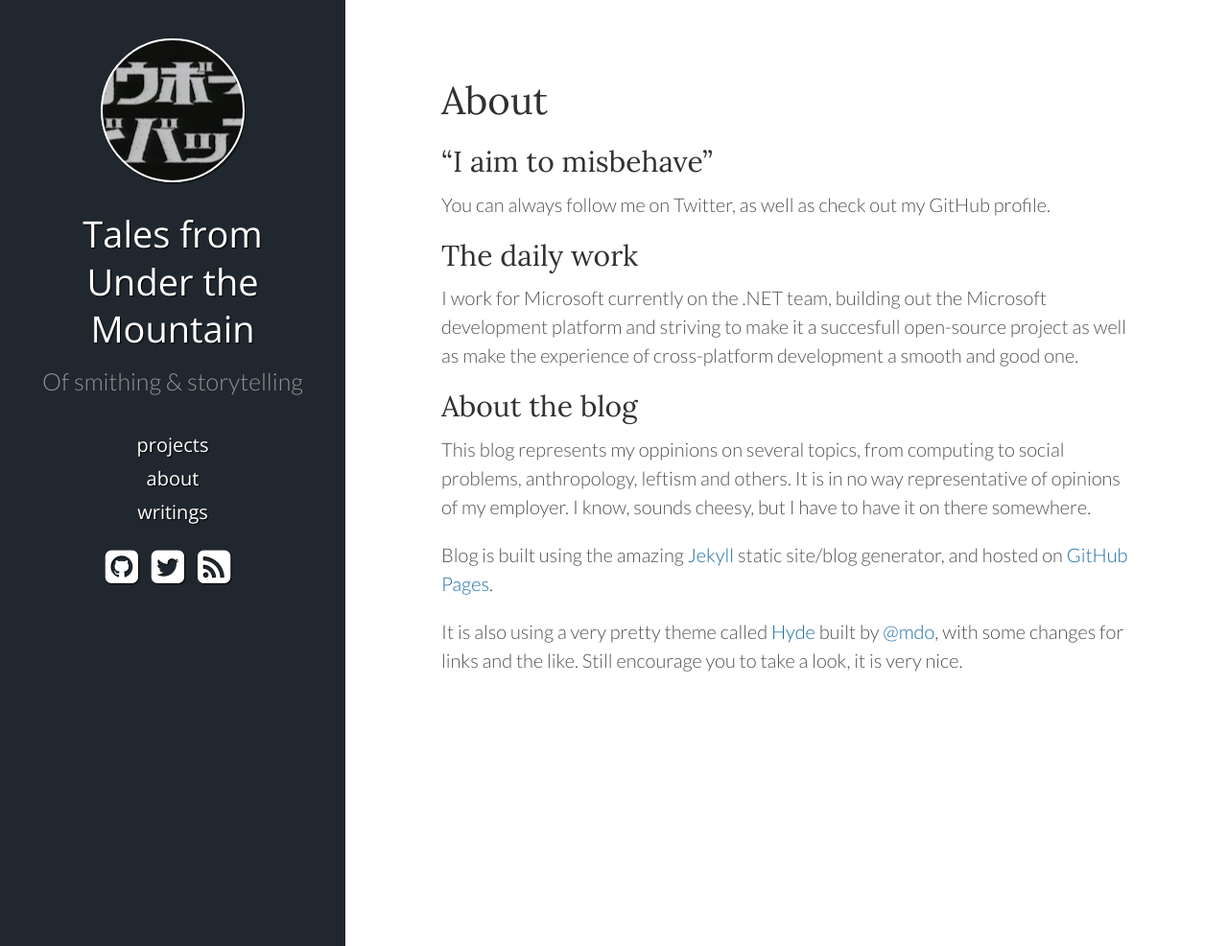
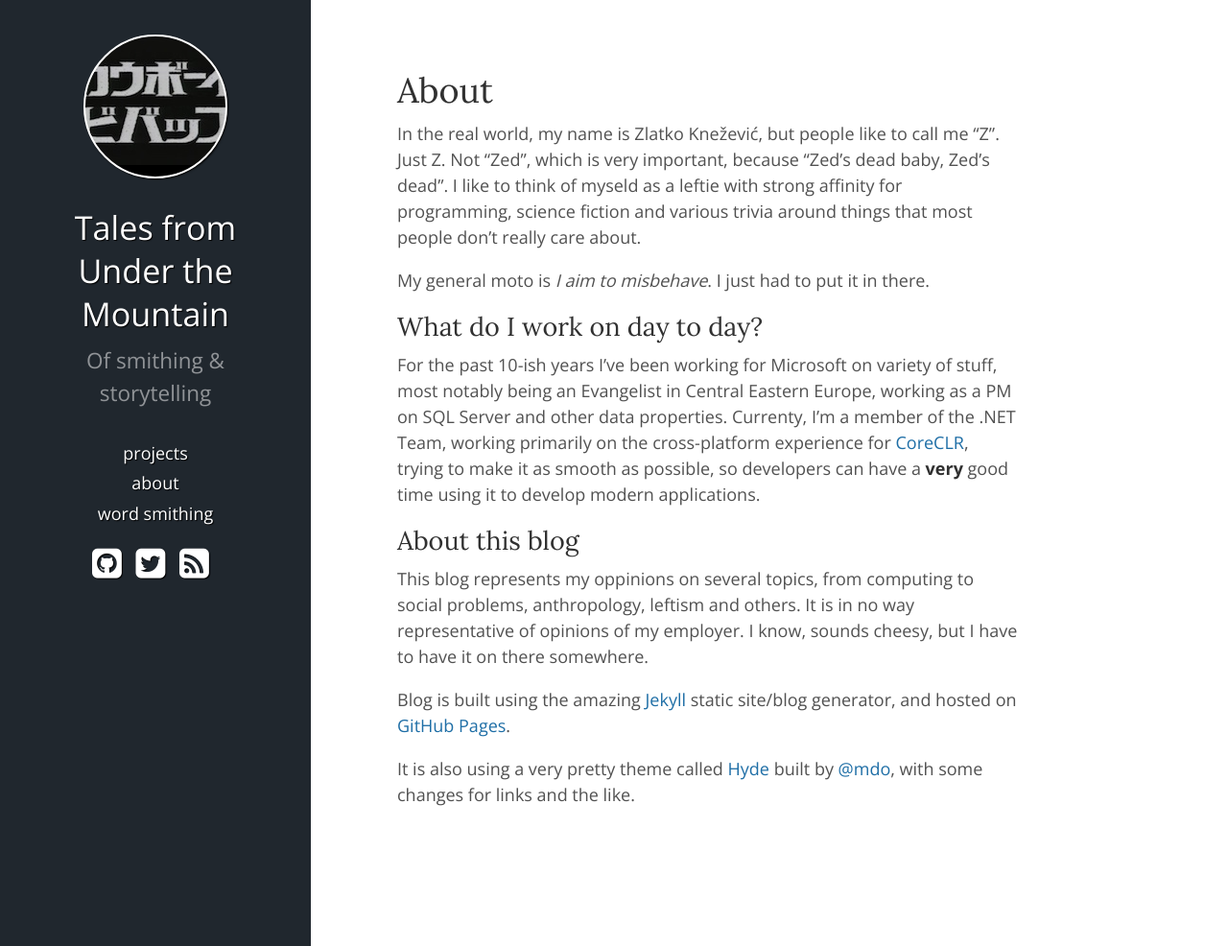
Before and after one commit to blackdwarf/blackdwarf.github.io, a Jekyll site: the page built from about/index.md, in a window 1280 px wide and 986 px high. Shown: the whole window at 96% size. Built offline with Jekyll 4.4.1, drawn with Linux system fonts in a browser that asks for light colours; nearby versions of some CDN libraries; Markdown is read by kramdown in place of the engine named in the settings.

Commit message:
Finishing CSS, writing and about pages

```diff
--- a/about/index.md
+++ b/about/index.md
@@ -3,25 +3,32 @@
 title: About
 ---
 
-## "I aim to misbehave"
+In the real world, my name is Zlatko Knežević, but people like to call me "Z".
+Just Z. Not "Zed", which is very important, because "Zed's dead baby, Zed's dead".
+I like to think of myseld as a leftie with strong affinity for programming,
+science fiction and various trivia around things that most people don't really
+care about.
 
-You can always follow me on Twitter, as well as check out my GitHub profile.
+My general moto is *I aim to misbehave*. I just had to put it in there.
 
-## The daily work
-I work for Microsoft currently on the .NET team, building out the Microsoft
-development platform and striving to make it a succesfull open-source project
-as well as make the experience of cross-platform development a smooth and good
-one.
+## What do I work on day to day?
+For the past 10-ish years I've been working for Microsoft on variety of stuff,
+most notably being an Evangelist in Central Eastern Europe, working as a PM on
+SQL Server and other data properties. Currenty, I'm a member of the .NET Team,
+working primarily on the cross-platform experience for
+[CoreCLR](https://github.com/dotnet/coreclr), trying to make it as smooth as
+possible, so developers can have a **very** good time using it to develop
+modern applications.
 
-## About the blog
+## About this blog
 This blog represents my oppinions on several topics, from computing to social
 problems, anthropology, leftism and others. It is in no way representative of
 opinions of my employer. I know, sounds cheesy, but I have to have it on there
 somewhere.
 
-Blog is built using the amazing [Jekyll]() static site/blog generator,
-and hosted on [GitHub Pages](https://pages.github.com/).
+Blog is built using the amazing [Jekyll](http://www.jekyllrb.com/) static
+site/blog generator, and hosted on [GitHub Pages](https://pages.github.com/).
 
 It is also using a very pretty theme called [Hyde](https://github.com/poole/hyde)
 built by [@mdo](https://github.com/mdo), with some changes for links and the
-like. Still encourage you to take a look, it is very nice.
+like.
--- a/public/css/dwarvenblues.css
+++ b/public/css/dwarvenblues.css
@@ -2,15 +2,14 @@
 @import url(//fonts.googleapis.com/css?family=Open+Sans:400,300,700&subset=latin,latin-ext);
 @import url(//fonts.googleapis.com/css?family=Lato:300,400,700,300italic,400italic,700italic&subset=latin,latin-ext);
 @import url(//fonts.googleapis.com/css?family=Lora:400,700,400italic,700italic&subset=latin,latin-ext);
-
-
-
+@import url(http://fonts.googleapis.com/css?family=Jura:400,600,500,300);
+@import url(http://fonts.googleapis.com/css?family=Karla:400,700,700italic,400italic);
 
 /* Overrides for the main elements */
 html {
-    font-family: Lato, 'Helvetica', 'sans-serif';
+    font-family: 'Open Sans', Lato, 'Helvetica', 'sans-serif';
     font-weight: 300;
-    /*font-size: 18px;*/
+    font-size: 18px;
 }
 h1, h2, h3, h4, h5 {
     font-family: Lora, 'Open Sans Condensed', sans-serif;
@@ -47,23 +46,24 @@
 .sidebar-about {
     margin-bottom: 30px;
 }
-.sidebar a {
+.sidebar a  {
     font-family: 'Open Sans', 'Roboto', sans-serif;
     font-weight: 300;
     font-size: 1.0em;
+    /*font-size: 16px;*/
     text-shadow: 1px 1px 1px black;
 }
 .sidebar a:hover {
    /*color: #268bd2;*/
    /*color: #ffc828;*/
-    color: #ff6600;
+   color: #ff6600;
    text-decoration: none;
    transition: color 0.45s;
 }
 .sidebar-nav-item.active {
     font-weight: 300;
 }
-.sidebar-about h1 {
+.sidebar-about > h1 {
     font-size: 1.9em;
 }
 /* End sidebar overrides */
@@ -75,8 +75,10 @@
     height: 150px;
     border-radius: 50%;
     background: url('/images/cbtitle.jpeg') no-repeat;
+    background-color: #000;
+    /*background: url('/images/slayer1.jpg') no-repeat;*/
     border: 2px solid #fff;
-    background-position: center;
+    background-position: top;
     text-align: center;
     margin-left: auto;
     margin-right: auto;
```
Also changed, not shown: projects/index.html (+10 -1 lines), writing/index.md (+5 -8 lines), images/Gotrek.jpg (added), images/cbtitle.jpeg, images/slayer1.jpg (added).
